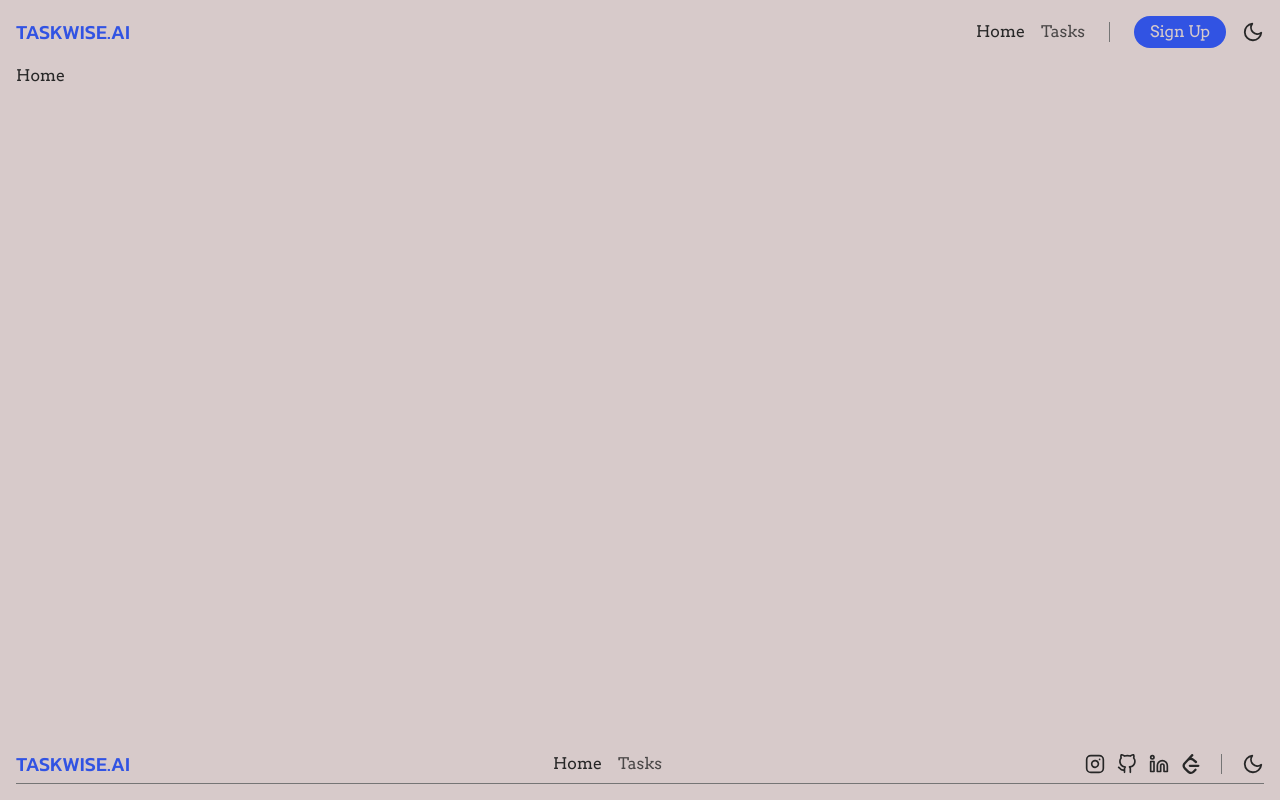
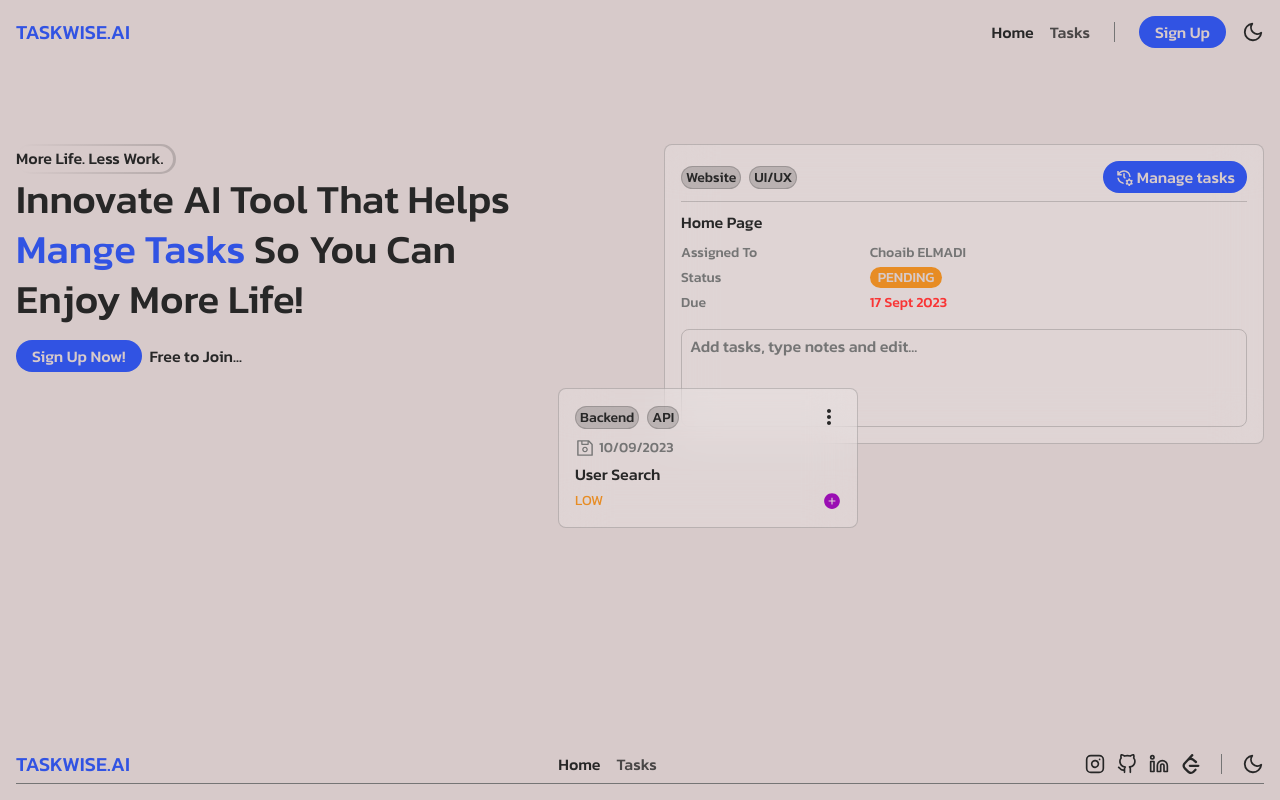
Before and after one commit to Choaib-ELMADI/taskwise-ai, a React (Vite) app in the folder frontend/: page / in a window 1280 px wide. Built offline with nearby package versions, Linux system fonts and the light colour scheme.

Commit message:
Implement Hero component

```diff
--- a/frontend/src/components/Footer.jsx
+++ b/frontend/src/components/Footer.jsx
@@ -11,8 +11,12 @@ const Footer = () => {
 			</div>
 			<div className="flex items-center gap-3">
 				<SocialLinks />
-				<Separator hiding={false} />
-				<SwitchTheme />
+				<div className="hidden xs:block">
+					<Separator hiding={false} />
+				</div>
+				<div className="hidden xs:flex items-center">
+					<SwitchTheme />
+				</div>
 			</div>
 		</div>
 	);
--- /dev/null
+++ b/frontend/src/components/Hero.jsx
@@ -0,0 +1,29 @@
+import React from "react";
+
+import { SignUp, Skeleton } from "../components/index";
+
+const Hero = () => {
+	return (
+		<div className="grid grid-cols-1 dm:grid-cols-2 gap-12 dm:gap-4 min-h-[500px] pt-12 dm:pt-20">
+			<div>
+				<div className="bg-gradient-to-r from-[transparent] to-hovery rounded-[100px] h-[30px] w-[160px] relative">
+					<span className="absolute top-[50%] translate-y-[-50%] right-[3px] rounded-[100px] h-[26px] w-[calc(100%-3px)] bg-background">
+						More Life. Less Work.
+					</span>
+				</div>
+				<h1 className="max-w-[500px] text-xlarge leading-[50px]">
+					Innovate AI Tool That Helps{" "}
+					<span className="text-brand">Mange Tasks</span> So You Can Enjoy More
+					Life!
+				</h1>
+				<div className="flex items-center gap-2 mt-4">
+					<SignUp text="Sign Up Now!" />
+					<span className="select-none cursor-default">Free to Join...</span>
+				</div>
+			</div>
+			<Skeleton />
+		</div>
+	);
+};
+
+export default Hero;
--- a/frontend/src/components/SignUpBtn.jsx
+++ b/frontend/src/components/SignUpBtn.jsx
@@ -2,7 +2,7 @@ import React, { useContext } from "react";
 
 import { SignUpModelContext } from "../context/SignUpModelContext";
 
-const SignUp = () => {
+const SignUp = ({ text = "Sign Up" }) => {
 	const { toggleModel } = useContext(SignUpModelContext);
 
 	return (
@@ -10,7 +10,7 @@ const SignUp = () => {
 			className="bg-brand text-background dark:text-text whitespace-nowrap px-4 py-1 rounded-[100px] hover:bg-custom_02 transition-all duration-300"
 			onClick={() => toggleModel()}
 		>
-			Sign Up
+			{text}
 		</button>
 	);
 };
--- a/frontend/src/components/SignUpModel.jsx
+++ b/frontend/src/components/SignUpModel.jsx
@@ -59,7 +59,7 @@ const SignUpModel = () => {
 
 	return (
 		<div
-			className={`z-50 fixed top-0 left-0 w-full h-full overflow-y-auto py-8 backdrop-blur-[1px] bg-[rgba(255,255,255,0.2)] dark:bg-[rgba(0,0,0,0.2)] flex items-center justify-center custom-scrollbar
+			className={`z-50 fixed top-0 left-0 w-full h-screen overflow-y-auto py-8 bg-[rgba(255,255,255,0.4)] dark:bg-[rgba(0,0,0,0.4)] flex items-center justify-center custom-scrollbar
 			${isSignupLoading || isLoginLoading ? "cursor-not-allowed" : "cursor-pointer"}`}
 			onClick={() => {
 				if (isSignupLoading || isLoginLoading) return;
@@ -67,7 +67,7 @@ const SignUpModel = () => {
 			}}
 		>
 			<motion.div
-				className="rounded-lg bg-hovery backdrop-blur-sm border border-hovery w-[calc(100%-1rem)] max-w-[500px] cursor-default relative p-4"
+				className="rounded-lg backdrop-blur-xl bg-[rgba(255,255,255,0.2)] dark:bg-[rgba(0,0,0,0.2)] border border-hovery w-[calc(100%-1rem)] max-w-[500px] cursor-default relative p-4"
 				onClick={(e) => e.stopPropagation()}
 				initial={{ rotateZ: -10, opacity: 0, y: "0rem" }}
 				animate={{ rotateZ: 0, opacity: 1 }}
--- /dev/null
+++ b/frontend/src/components/Skeleton.jsx
@@ -0,0 +1,15 @@
+import React from "react";
+
+import Skeleton01 from "./Skeleton01";
+import Skeleton02 from "./Skeleton02";
+
+const Skeleton = () => {
+	return (
+		<div className="relative flex flex-col md:flex-row md:items-end dm:justify-end gap-2 h-max">
+			<Skeleton01 />
+			<Skeleton02 />
+		</div>
+	);
+};
+
+export default Skeleton;
--- /dev/null
+++ b/frontend/src/components/Skeleton01.jsx
@@ -0,0 +1,45 @@
+import { MdOutlineManageHistory } from "react-icons/md";
+import React from "react";
+
+const Skeleton01 = () => {
+	return (
+		<div className="w-full max-w-[600px] h-[300px] rounded-lg backdrop-blur-xl bg-[rgba(255,255,255,0.2)] dark:bg-[rgba(0,0,0,0.2)] border border-hovery pointer-events-none select-none p-4 flex flex-col">
+			<div className="flex gap-2 items-center justify-between border-b border-hovery pb-2">
+				<div className="flex gap-2">
+					<span className="bg-hovery rounded-[100px] border border-hovery px-1 text-tiny">
+						Website
+					</span>
+					<span className="bg-hovery rounded-[100px] border border-hovery px-1 text-tiny">
+						UI/UX
+					</span>
+				</div>
+				<button className="bg-brand rounded-[100px] py-1 px-3 flex items-center gap-1 text-background dark:text-text whitespace-nowrap">
+					<MdOutlineManageHistory size={18} />
+					Manage tasks
+				</button>
+			</div>
+			<div className="mt-2 mb-4">
+				<h1>Home Page</h1>
+				<div className="grid grid-cols-2 dm:grid-cols-3 mt-2">
+					<div className="flex flex-col gap-1 font-300">
+						<p className="text-tertiary text-tiny">Assigned To</p>
+						<p className="text-tertiary text-tiny">Status</p>
+						<p className="text-tertiary text-tiny">Due</p>
+					</div>
+					<div className="flex flex-col gap-1 font-300">
+						<p className="text-tertiary text-tiny">Choaib ELMADI</p>
+						<p className="bg-[#e78c24] text-background dark:text-text text-tiny w-max rounded-[100px] px-2">
+							PENDING
+						</p>
+						<p className="text-[#f93535] text-tiny">17 Sept 2023</p>
+					</div>
+				</div>
+			</div>
+			<div className="w-full h-full border border-hovery rounded-lg py-1 pl-2 text-tertiary">
+				Add tasks, type notes and edit...
+			</div>
+		</div>
+	);
+};
+
+export default Skeleton01;
--- /dev/null
+++ b/frontend/src/components/Skeleton02.jsx
@@ -0,0 +1,34 @@
+import { AiOutlineSave, AiFillPlusCircle } from "react-icons/ai";
+import { BiDotsVerticalRounded } from "react-icons/bi";
+import React from "react";
+
+const Skeleton02 = () => {
+	return (
+		<div
+			className="w-full xs:max-w-[300px] h-[140px] rounded-lg backdrop-blur-xl bg-[rgba(255,255,255,0.2)] dark:bg-[rgba(0,0,0,0.2)] border border-hovery pointer-events-none select-none p-4
+                dm:absolute dm:left-0 dm:translate-x-[-30%] dm:bottom-0 dm:translate-y-[60%] mx-auto md:mx-0 translate-y-[-60px] md:translate-y-0 flex flex-col"
+		>
+			<div className="flex gap-2 items-center justify-between mb-2">
+				<div className="flex gap-2">
+					<span className="bg-hovery rounded-[100px] border border-hovery px-1 text-tiny">
+						Backend
+					</span>
+					<span className="bg-hovery rounded-[100px] border border-hovery px-1 text-tiny">
+						API
+					</span>
+				</div>
+				<BiDotsVerticalRounded size={24} />
+			</div>
+			<p className="flex items-center gap-1 text-tiny text-tertiary mb-1">
+				<AiOutlineSave size={20} /> 10/09/2023
+			</p>
+			<h1>User Search</h1>
+			<div className="flex gap-2 items-center justify-between mt-auto">
+				<span className="text-[#e78c24] font-[400] text-tiny">LOW</span>
+				<AiFillPlusCircle size={18} fill="#9a0eb3" />
+			</div>
+		</div>
+	);
+};
+
+export default Skeleton02;
--- a/frontend/src/components/index.js
+++ b/frontend/src/components/index.js
@@ -1,6 +1,7 @@
 export { default as SocialLinks } from "./SocialLinks";
 export { default as Separator } from "./Separator";
 export { default as NavLinks } from "./NavLinks";
+export { default as Skeleton } from "./Skeleton";
 export { default as Loader } from "./Loader";
 export { default as Logo } from "./Logo";
 
@@ -11,3 +12,4 @@ export { default as SignUp } from "./SignUpBtn";
 export { default as SignUpModel } from "./SignUpModel";
 export { default as Navbar } from "./Navbar";
 export { default as Footer } from "./Footer";
+export { default as Hero } from "./Hero";
--- a/frontend/src/index.css
+++ b/frontend/src/index.css
@@ -18,6 +18,7 @@
         --custom_03: #e1d1d1;
 
         --radius: 0.5rem;
+        --xlarge: 40px;
         --large: 24px;
         --medium: 20px;
         --normal: 16px;
@@ -39,7 +40,7 @@
 
 @layer base {
     body {
-        @apply bg-background text-text font-arvo font-medium custom-scrollbar;
+        @apply bg-background text-text font-kanit font-medium custom-scrollbar;
     }
 }
 
--- a/frontend/src/pages/Home.jsx
+++ b/frontend/src/pages/Home.jsx
@@ -1,9 +1,11 @@
 import React from "react";
+
+import { Hero } from "../components/index";
 
 const Home = () => {
 	return (
 		<div className="w-[calc(100%-2rem)] max-w-[1300px] flex-1 min-h-[300px]">
-			<h1>Home</h1>
+			<Hero />
 		</div>
 	);
 };
--- a/frontend/tailwind.config.js
+++ b/frontend/tailwind.config.js
@@ -7,6 +7,7 @@ export default {
 			xs: "380px",
 			sm: "480px",
 			md: "600px",
+			dm: "901px",
 			lg: "976px",
 			xl: "1440px",
 		},
@@ -25,6 +26,7 @@ export default {
 			custom_03: "var(--custom_03)",
 		},
 		fontSize: {
+			xlarge: "var(--xlarge)",
 			large: "var(--large)",
 			medium: "var(--medium)",
 			normal: "var(--normal)",
```
